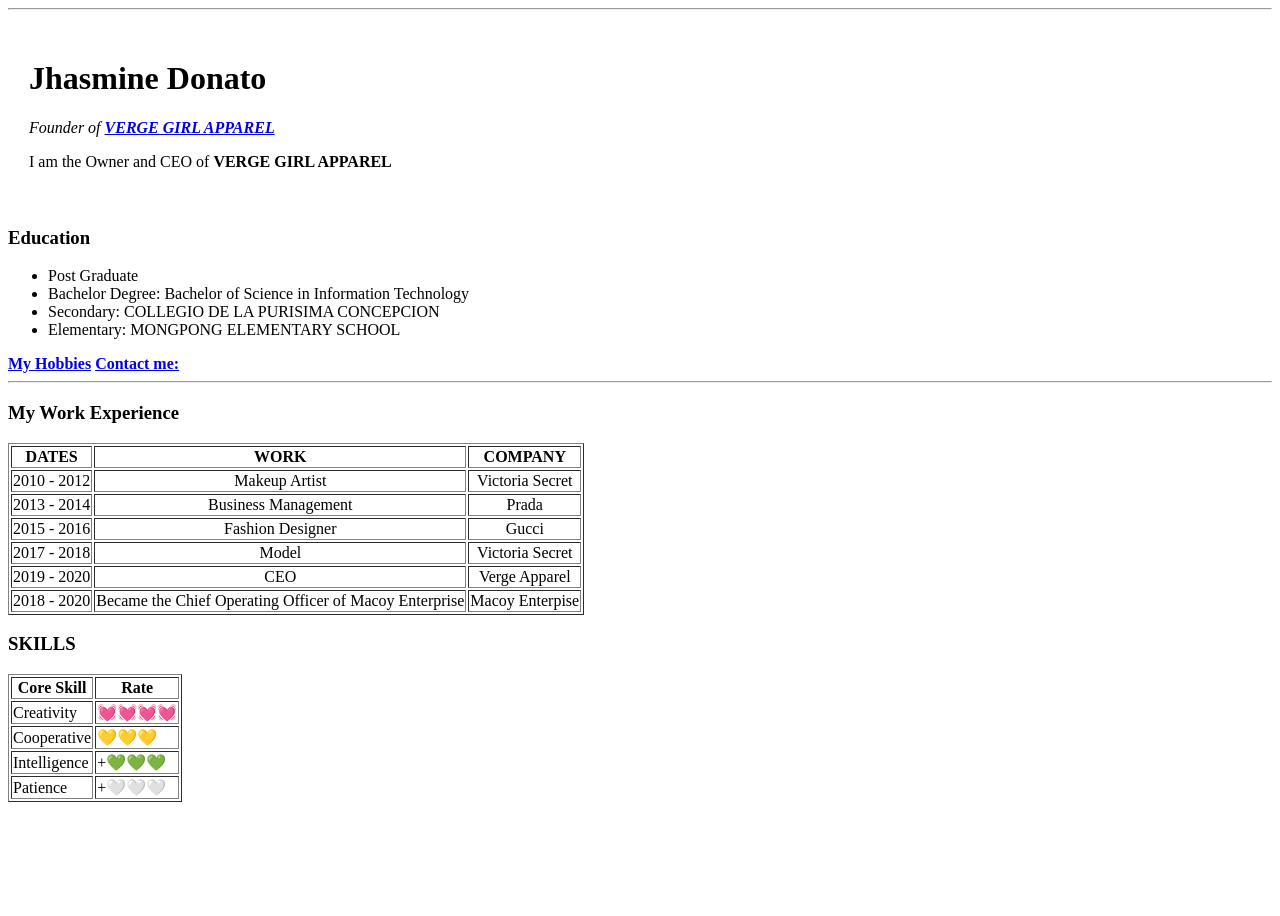
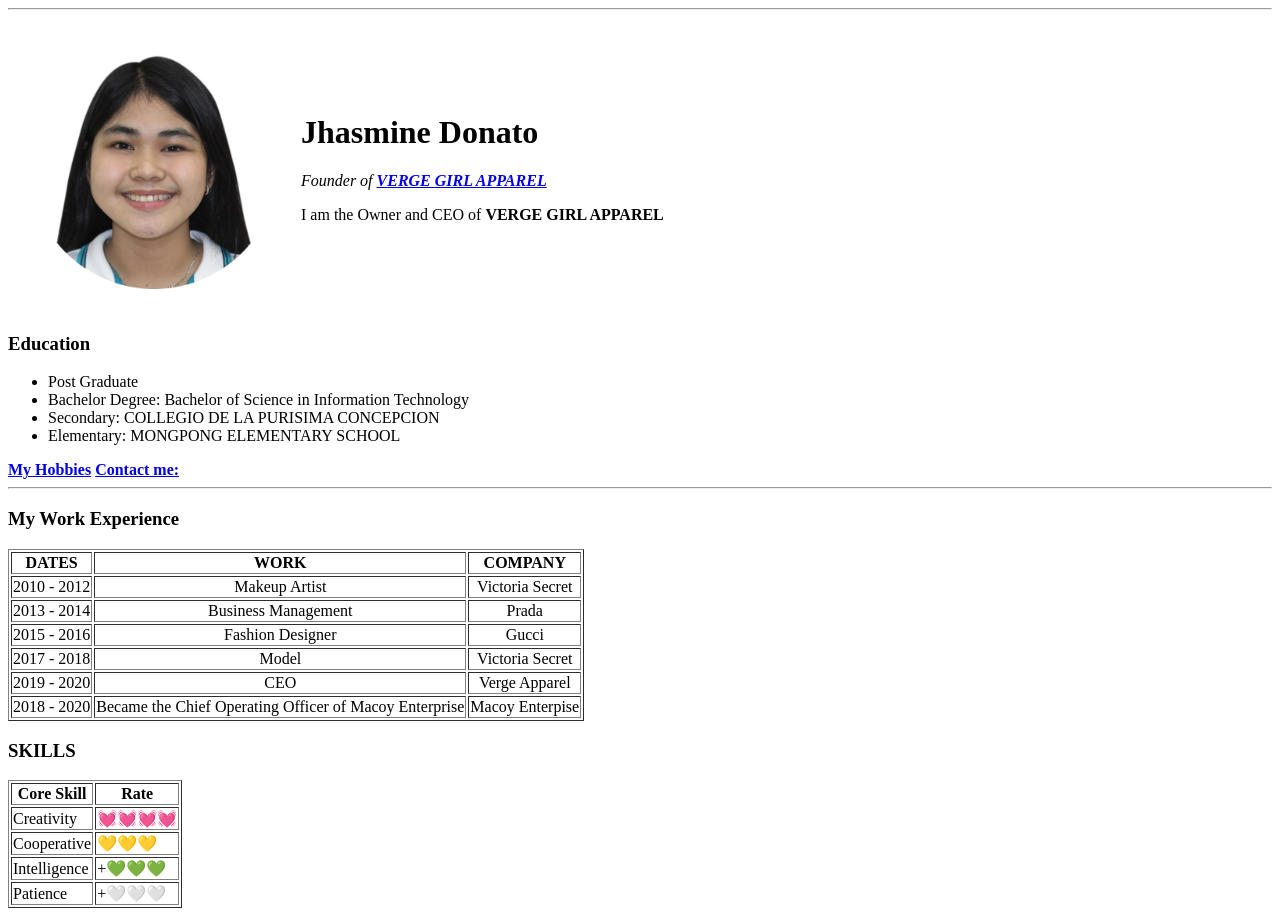
Before and after one commit to kurto-kun/donatoJ, a plain HTML site: page index.html in a window 1280 px wide. Before the commit the page ends 810 px from the top, so only its background shows below. Drawn offline with Linux system fonts and the light colour scheme.

Commit message:
Update index.html

```diff
--- a/index.html
+++ b/index.html
@@ -7,6 +7,7 @@
 <body>
 	<tr>
 	<table cellspacing="20">
+		<td><img src="1.png" width="250" height="250"></td>
 		<td>
 
 			<h1> Jhasmine Donato </h1>
```
